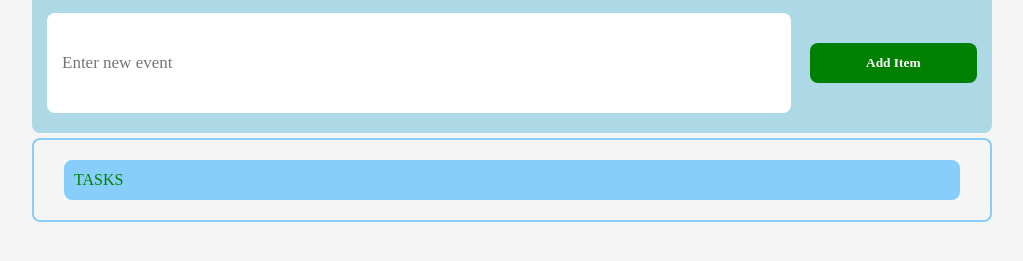
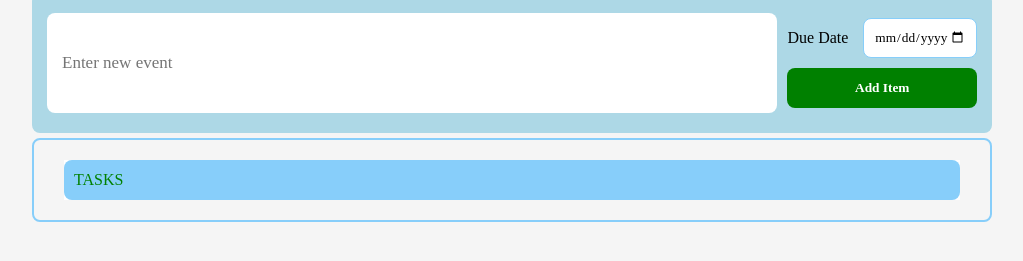
Before and after one commit to Kojoel/Lab-2, a plain HTML site: page index.html in a window 1280 px wide. Shown: the part 327-588 px from the top of the page, without its empty margins (128-1151 px from the left). Drawn offline with Linux system fonts and the light colour scheme.

Commit message:
Due date functionality included

```diff
--- a/index.html
+++ b/index.html
@@ -14,15 +14,21 @@
         <div class="container">
             <div class="add-item">
                 <input type="text" id="text-area" placeholder="Enter new event">
-                <button id="add-item-button">Add Item</button>
+                <div class="dueAdd">
+                    <div class="dueDate">
+                        <label for="due-date">Due Date</label>
+                        <input type="date" name="" id="due-date">
+                    </div>
+                    <button id="add-item-button">Add Item</button>
+                </div>
             </div>
         </div>
         <div class="content">
             <ul>
                 <li id="List">
                     <span>Tasks</span>
-                    <!-- -----
-                    <div class="todo-item">
+
+                    <!-- <div class="todo-item">
                         <input type="checkbox" id="checkbox">
                         <label for="checkbox">Todo item 1</label>
                     </div>
@@ -30,9 +36,8 @@
                         <button>update</button>
                         <button>delete</button>
                         <input type="date" id="due-date">
-                    </div>
+                    </div> -->
 
-                    ----->
                 </li>
             </ul>
         </div>
--- a/todolist.css
+++ b/todolist.css
@@ -45,6 +45,38 @@ h1{
     margin-bottom: 5px;
 }
 
+.dueAdd{
+    display: flex;
+    flex-direction: column;
+    justify-content: center;
+    gap: 10px;
+}
+
+.dueDate{
+    display: flex;
+    gap: 5px;
+}
+
+.dueDate label{
+    display: flex;
+    width: 40%;
+    align-items: center;
+}
+.dueDate input{
+    width: 60%;
+    padding: 10px;
+    border-radius: 8px;
+    border: 1px solid lightskyblue
+}
+
+#duedate{
+    font-size: 10px;
+    width: 80px;
+    padding: 10px;
+    color: black;
+    font-weight: 600;
+}
+
 .add-item{
     display: flex;
     align-items: center;
@@ -54,7 +86,7 @@ h1{
 
 #add-item-button{
     height: 40px;
-    width: 18%;
+    width: 100%;
     background-color: green;
     border-radius: 8px;
     border: none;
--- a/todolist.js
+++ b/todolist.js
@@ -1,6 +1,7 @@
 const textArea = document.querySelector("#text-area");
 const addItemBtn = document.querySelector("#add-item-button");
 const ul = document.querySelector('.content ul');
+const dueDate = document.querySelector('#due-date');
 
 let todoIdCounter = localStorage.getItem('todoIdCounter') ? parseInt(localStorage.getItem('todoIdCounter')) : 0;
 
@@ -35,6 +36,7 @@ function addItemToDOM(id, text, completed) {
         label.classList.add('completed');
     }
 
+
     todoItemDiv.appendChild(checkBox);
     todoItemDiv.appendChild(label);
 
@@ -52,8 +54,13 @@ function addItemToDOM(id, text, completed) {
     delBtn.textContent = 'Delete';
     delBtn.setAttribute('id', `del-button-${id}`);
 
+    const dueDateSpan = document.createElement('span');
+    dueDateSpan.setAttribute('id', `duedate`);
+    dueDateSpan.textContent = dueDate.value;
+
     updelBtnDiv.appendChild(updBtn);
     updelBtnDiv.appendChild(delBtn);
+    updelBtnDiv.appendChild(dueDateSpan);
 
     // Creating List element
     const List = document.createElement('li');
```
